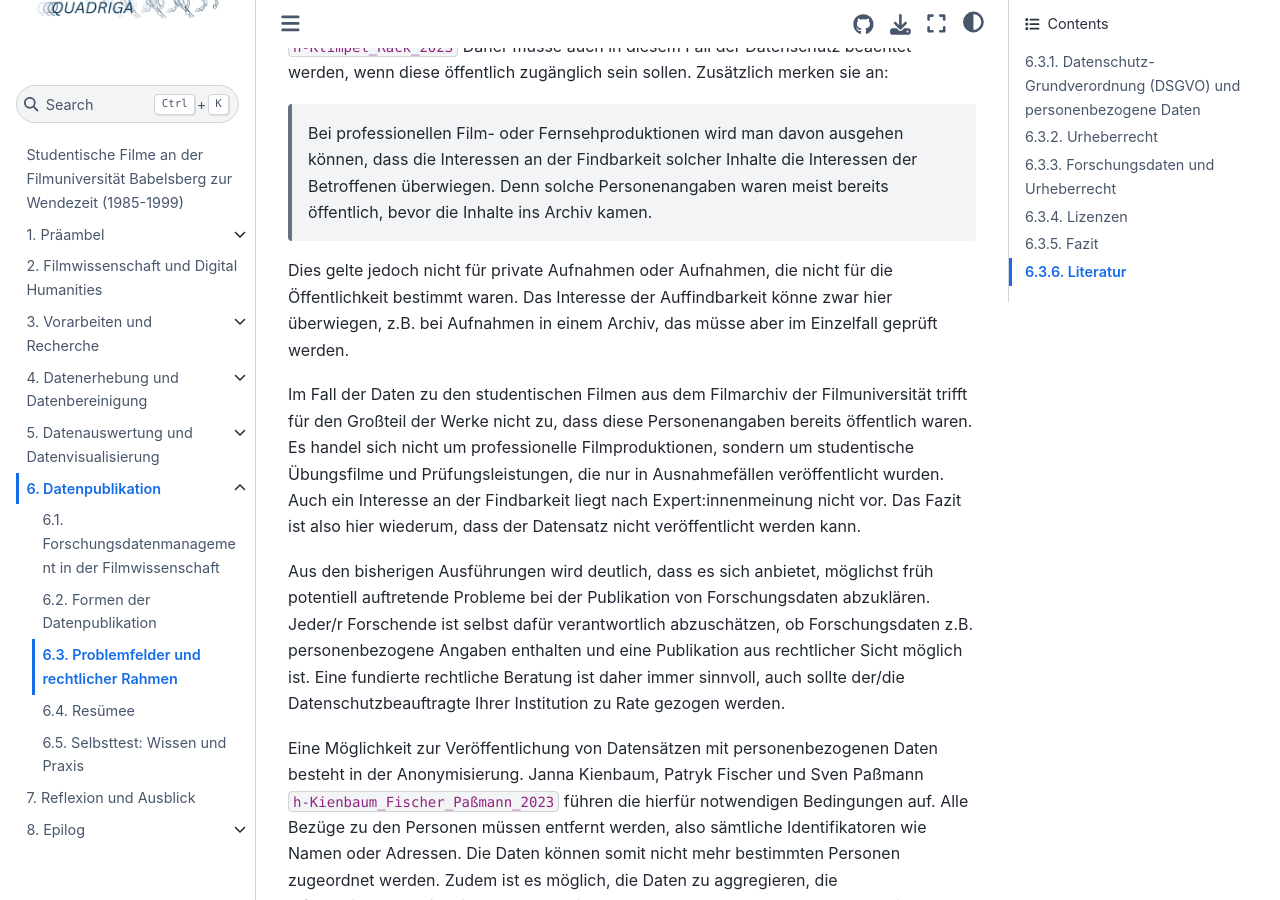
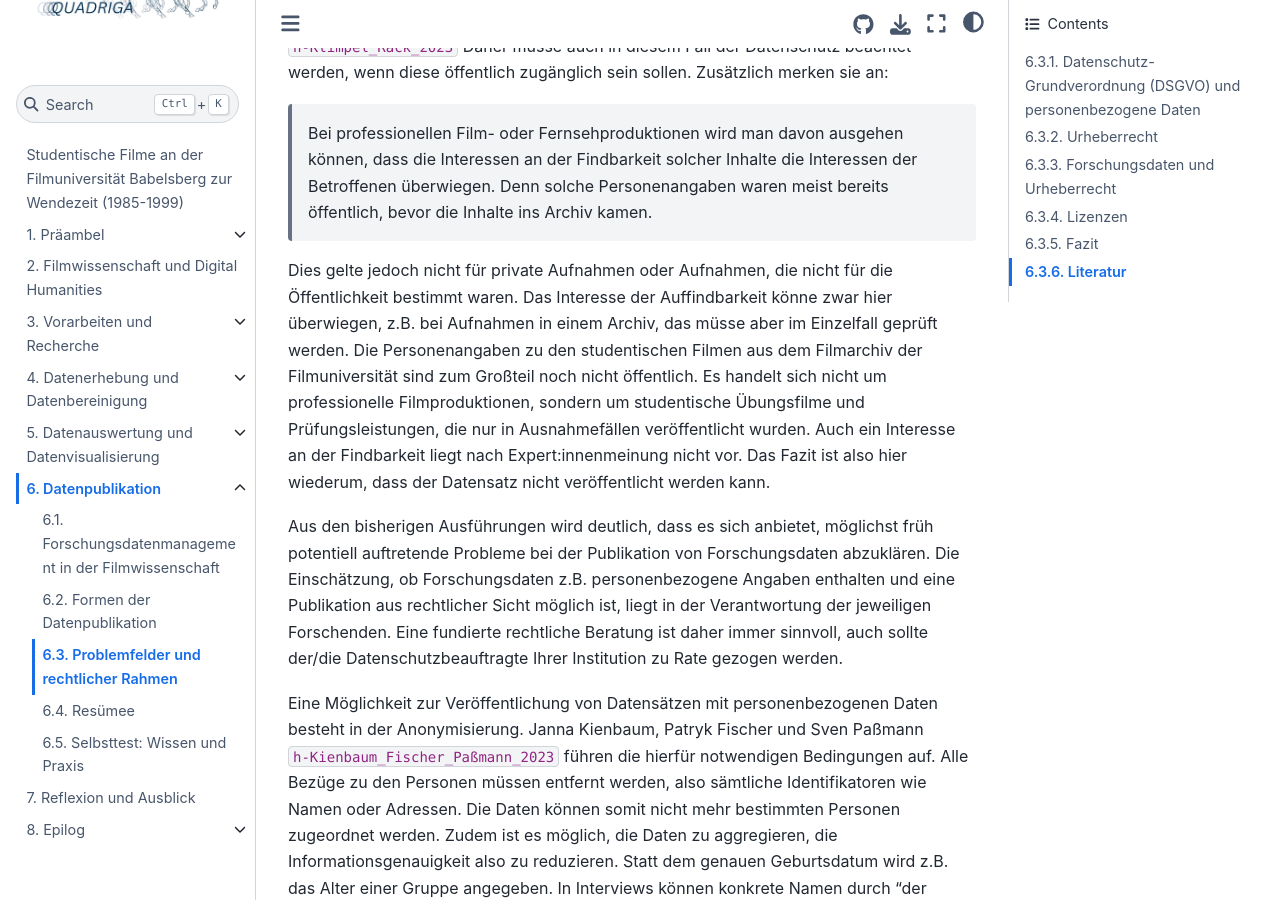
Before and after one commit to quadriga-dk/Bewegtes-Bild-Fallstudie-2, a Jupyter Book: the page built from publikation/problemfelder.md, in a window 1280 px wide and 900 px high, scrolled down 3520 px. Built offline with Jupyter Book 1.0.4 settings and Sphinx 7.4.7 and the Sphinx Book theme 1.1.4, drawn with Linux system fonts in a browser that asks for light colours; cross-references to code outside the pages are shown as plain code; some of the changed text lies outside the part shown.

Commit message:
Update problemfelder.md

```diff
--- a/publikation/problemfelder.md
+++ b/publikation/problemfelder.md
@@ -28,7 +28,7 @@ Als Beispiele für Forschungsdaten mit Personenbezug führen Janna Kienbaum, Pat
 * Berufsangaben, Titel und Bildungsabschlüsse
 * Zeitangaben
 
-Auf der Grundlage der Definition in der DSGVO und gemäß dieser exemplarischen Beispiele sind in den filmografischen Angaben des Datensatzes unserer Fallstudie personenbezogene Daten beinhaltet. Die dort aufgeführten Personen können durch die Nennung ihres Namens in den Daten identifiziert werden. Die Namen kennzeichen sie als Mitwirkende an einem studentischen Filmprojekt und als der Institution Hochschule für Film und Fernsehen "Konrad Wolf" zugehörig - bedingt durch die Herkunft der Datengrundlage aus dem studentischen Filmarchiv. Eine zeitliche Einordnung ist durch die Jahresangabe der Entstehung des Films möglich. Potentiell kann sogar auf den Bildungsabschluss einzelner in den Angaben genannten Person geschlossen werden, da als Projektart z.B. *Diplomfilm* aufgeführt ist, der einem bestimmten Gewerk - z.B. Regie oder Kamera - zugeschrieben wird. Die in den filmografischen Daten enthaltenen Informationen sind also durchaus Ausdruck der "kulturellen oder sozialen Identität" einer Person
+Auf der Grundlage der Definition in der DSGVO und gemäß dieser exemplarischen Beispiele sind in den filmografischen Angaben des Datensatzes unserer Fallstudie personenbezogene Daten beinhaltet. Die dort aufgeführten Personen können durch die Nennung ihres Namens in den Daten identifiziert werden. Die Namen kennzeichen sie als Mitwirkende an einem studentischen Filmprojekt und als der Institution Hochschule für Film und Fernsehen "Konrad Wolf" zugehörig - bedingt durch die Herkunft der Datengrundlage aus dem studentischen Filmarchiv. Eine zeitliche Einordnung ist durch die Jahresangabe der Entstehung des Films möglich. Potentiell kann sogar auf den Bildungsabschluss einzelner in den Angaben genannten Person geschlossen werden, da als Projektart z.B. *Diplomfilm* aufgeführt ist, der einem bestimmten Gewerk - z.B. Regie oder Kamera - zugeschrieben wird. Die in den filmografischen Daten enthaltenen Informationen sind also durchaus Ausdruck der "kulturellen oder sozialen Identität" einer Person.
 
 Weitere Informationen zum Datenschutz und zu personenbezogenen Daten finden sich auf der Webseite <a href="https://forschungsdaten.info/themen/rechte-und-pflichten/datenschutzrecht/" class="external-link" target="_blank">forschungsdaten.info</a>, unter anderem auch folgender Hinweis:
 >Ob eine Person durch bestimmte Daten **identifizierbar** ist, hängt nicht zuletzt davon ab, welche Hilfsmittel zur Verfügung stehen. Während eine IP-Adresse in den Händen eines Internetproviders personenbezogen ist, fehlen den meisten anderen Akteuren die entsprechenden Zuordnungsdaten, um eine Identifizierung vorzunehmen. Grundsätzlich ist das Merkmal aber weit auszulegen, eine Information ist selbst dann personenbezogen, wenn die Zuordnung mit einem gewissen Aufwand verbunden ist.
@@ -44,11 +44,9 @@ Beide Ausnahmen für die Verarbeitung personenbezogener Daten liegen bei den Dat
 Paul Klimpel und Fabian Rack weisen darauf hin, dass auch Metadaten zu audiovisuellen Materialien personenbezogene Daten enthalten, etwa solche über die Mitwirkenden. {cite}`h-Klimpel_Rack_2023` Daher müsse auch in diesem Fall der Datenschutz beachtet werden, wenn diese öffentlich zugänglich sein sollen. Zusätzlich merken sie an:
 >Bei professionellen Film- oder Fernsehproduktionen wird man davon ausgehen können, dass die Interessen an der Findbarkeit solcher Inhalte die Interessen der Betroffenen überwiegen. Denn solche Personenangaben waren meist bereits öffentlich, bevor die Inhalte ins Archiv kamen.
 
-Dies gelte jedoch nicht für private Aufnahmen oder Aufnahmen, die nicht für die Öffentlichkeit bestimmt waren. Das Interesse der Auffindbarkeit könne zwar hier überwiegen, z.B. bei Aufnahmen in einem Archiv, das müsse aber im Einzelfall geprüft werden.
+Dies gelte jedoch nicht für private Aufnahmen oder Aufnahmen, die nicht für die Öffentlichkeit bestimmt waren. Das Interesse der Auffindbarkeit könne zwar hier überwiegen, z.B. bei Aufnahmen in einem Archiv, das müsse aber im Einzelfall geprüft werden. Die Personenangaben zu den studentischen Filmen aus dem Filmarchiv der Filmuniversität sind zum Großteil noch nicht öffentlich. Es handelt sich nicht um professionelle Filmproduktionen, sondern um studentische Übungsfilme und Prüfungsleistungen, die nur in Ausnahmefällen veröffentlicht wurden. Auch ein Interesse an der Findbarkeit liegt nach Expert:innenmeinung nicht vor. Das Fazit ist also hier wiederum, dass der Datensatz nicht veröffentlicht werden kann.
 
-Im Fall der Daten zu den studentischen Filmen aus dem Filmarchiv der Filmuniversität trifft für den Großteil der Werke nicht zu, dass diese Personenangaben bereits öffentlich waren. Es handel sich nicht um professionelle Filmproduktionen, sondern um studentische Übungsfilme und Prüfungsleistungen, die nur in Ausnahmefällen veröffentlicht wurden. Auch ein Interesse an der Findbarkeit liegt nach Expert:innenmeinung nicht vor. Das Fazit ist also hier wiederum, dass der Datensatz nicht veröffentlicht werden kann.
-
-Aus den bisherigen Ausführungen wird deutlich, dass es sich anbietet, möglichst früh potentiell auftretende Probleme bei der Publikation von Forschungsdaten abzuklären. Jeder/r Forschende ist selbst dafür verantwortlich abzuschätzen, ob Forschungsdaten z.B. personenbezogene Angaben enthalten und eine Publikation aus rechtlicher Sicht möglich ist. Eine fundierte rechtliche Beratung ist daher immer sinnvoll, auch sollte der/die Datenschutzbeauftragte Ihrer Institution zu Rate gezogen werden.
+Aus den bisherigen Ausführungen wird deutlich, dass es sich anbietet, möglichst früh potentiell auftretende Probleme bei der Publikation von Forschungsdaten abzuklären. Die Einschätzung, ob Forschungsdaten z.B. personenbezogene Angaben enthalten und eine Publikation aus rechtlicher Sicht möglich ist, liegt in der Verantwortung der jeweiligen Forschenden. Eine fundierte rechtliche Beratung ist daher immer sinnvoll, auch sollte der/die Datenschutzbeauftragte Ihrer Institution zu Rate gezogen werden.
 
 Eine Möglichkeit zur Veröffentlichung von Datensätzen mit personenbezogenen Daten besteht in der Anonymisierung. Janna Kienbaum, Patryk Fischer und Sven Paßmann {cite}`h-Kienbaum_Fischer_Paßmann_2023` führen die hierfür notwendigen Bedingungen auf. Alle Bezüge zu den Personen müssen entfernt werden, also sämtliche Identifikatoren wie Namen oder Adressen. Die Daten können somit nicht mehr bestimmten Personen zugeordnet werden. Zudem ist es möglich, die Daten zu aggregieren, die Informationsgenauigkeit also zu reduzieren. Statt dem genauen Geburtsdatum wird z.B. das Alter einer Gruppe angegeben. In Interviews können konkrete Namen durch "der Mann" oder "die Frau" ersetzt werden.
 
@@ -65,7 +63,7 @@ Geschützt sind dabei Werke, bei denen eine persönliche geistige Schöpfung zu
 
 Paul Klimpel und Fabian Rack weisen darauf hin, dass nahezu alle Filme urheberrechtlich geschützt sind. Für sie "gehört der Film aus der Perspektive des Urheberrechts zu den komplexesten und schwierigsten Kulturerzeugnissen."{cite}`h-Klimpel_Rack_2023` Durch die Digitalisierung haben sich neue Nutzungsformen ergeben, etwa bei Streaming-Plattformen. Filme sind mittlerweile technisch leicht kopierbar und neben professionellen Produktionen entstehen immer mehr semi-professionelle und private Produktionen, etwa in den sozialen Medien. Zudem sind an filmischen Werken in der Regel mehrere Urheber:innen beteiligt.
 
-Diese neuen Formen der Nutzung sind deshalb urheberrechtlich relevant, da die Verwertungsrechte für die Werke bei den Urheber:innen liegen. Nur sie dürfen "darüber bestimmen, ob und wie ihr Werk vervielfältigt, verbreitet, ausgestellt oder öffentlich wiedergegeben wird." {cite}`h-Klimpel_Rack_2023` Darüber hinaus sind die Urheber:innen in ihrer Persönlichkeit geschützt. Das Urheberpersönlichkeitsrecht legt fest, dass ihre Urheberschaft anerkannt werden muss, sie bestimmen dürfen, ob und wie ihre Werke veröffentlicht werden und sie Verstümmelungen und Entstellungen ihrer Werke verhindern können. {cite}`h-Klimpel_Rack_2023` Urheberrecht und Persönlichkeitsrecht sind in Deutschland also stark verbunden. Für den Datensatz unserer Fallstudie bedeutet dies, dass die Urheber:innen das Recht haben, in den filmografischen Angaben mit ihren richtigen Namen und ihrer korrekten Funktion genannt zu werden - was wir jedoch nicht gewährleisten können.
+Diese neuen Formen der Nutzung sind deshalb urheberrechtlich relevant, da die Verwertungsrechte für die Werke bei den Urheber:innen liegen. Nur sie dürfen "darüber bestimmen, ob und wie ihr Werk vervielfältigt, verbreitet, ausgestellt oder öffentlich wiedergegeben wird." {cite}`h-Klimpel_Rack_2023` Darüber hinaus sind Urheber:innen durch das Urheberpersönlichkeitsrecht geschützt. Dieses Recht garantiert ihnen unter anderem die Anerkennung ihrer Urheberschaft, das Entscheidungsrecht über die Art und Weise der Veröffentlichung sowie den Schutz vor Verstümmelung oder Entstellung ihrer Werke. {cite}`h-Klimpel_Rack_2023` In Deutschland sind Urheberrecht und Persönlichkeitsrecht also eng miteinander verknüpft. Für den Datensatz unserer Fallstudie bedeutet dies, dass Urheber:innen grundsätzlich das Recht haben, in den filmografischen Angaben mit ihrem korrekten Namen und ihrer tatsächlichen Funktion genannt zu werden – was wir jedoch wie bereits geschildert nicht gewährleisten können.
 
 Das Urheberrecht kann nicht auf andere Personen übertragen oder abgegeben werden. Die Urheber:innen können jedoch Dritten Nutzungsrechte einräumen. Diese können das Werk dann auf eine bestimmte Art und Weise nutzen, z.B. vervielfältigen, verbreiten oder öffentlich wiedergeben. Für die einzelnen Nutzungsarten können also von den Urheber:innen Lizenzen vergeben werden. {cite}`h-Klimpel_Rack_2023`
 
@@ -76,7 +74,7 @@ Der urheberrechtliche Schutz gilt bis 70 Jahre nach Tod der/des Urhebers:in. Dan
 Auf diese spezielle Lage bei filmischen Werken weisen Paul Klimpel und Fabian Rack hin:
 >Filme sind aus urheberrechtlicher Sicht sehr komplexe Werke. Bei einem Film werden mehrere Werkarten und einzelne Leistungen verschiedener Urheber:innen und Künstler:innen zu einem neuen Werk verbunden. Daher ist es besonders problematisch, zu bestimmen, wer zu den Urhebern eines Films gehört, welche einzelnen Beiträge als urheberrechtliches Werk zu qualifizieren sind und welche Beiträge Leistungsschutz genießen. {cite}`h-Klimpel_Rack_2023`
 
-Miturheber:innen sind bei einem Film also alle, die bei der Entstehung schöpferisch beteiligt waren. Welche Funktionen und Gewerke schöpferisch tätig gelten, ist dabei nicht klar festgelegt. Meist werden nach Paul Klimpel und Fabian Rack Regisseur:in, Kameraperson und Cuter:in als Miturheber:in angesehen, eine feste Liste gibt es hierfür jedoch nicht. {cite}`h-Klimpel_Rack_2023`
+Miturheber:innen sind bei einem Film also alle, die bei der Entstehung schöpferisch beteiligt waren. Welche Funktionen und Gewerke schöpferisch tätig gelten, ist dabei nicht klar festgelegt. Meist werden nach Paul Klimpel und Fabian Rack Regisseur:in, Kameraperson und Cutter:in (bzw. Editor:in) als Miturheber:in angesehen, eine feste Liste gibt es hierfür jedoch nicht. {cite}`h-Klimpel_Rack_2023`
 
 Das Urheberrecht spielt neben der Relevanz für die filmografischen Angaben eine wichtige Rolle für Filmwerke als Forschungsdaten. Werden in einem Forschungsprojekt filmische Werke analysiert, müssten diese als Teil der Forschungsdaten mit veröffentlicht und zugänglich gemacht werden. Dass diese nicht ohne Weiteres möglich ist, sollte durch die bisherigen Ausführungen deutlich geworden sein.
 
```
Also changed, not shown: other parts of publikation/problemfelder.md (+1 -1 lines).
